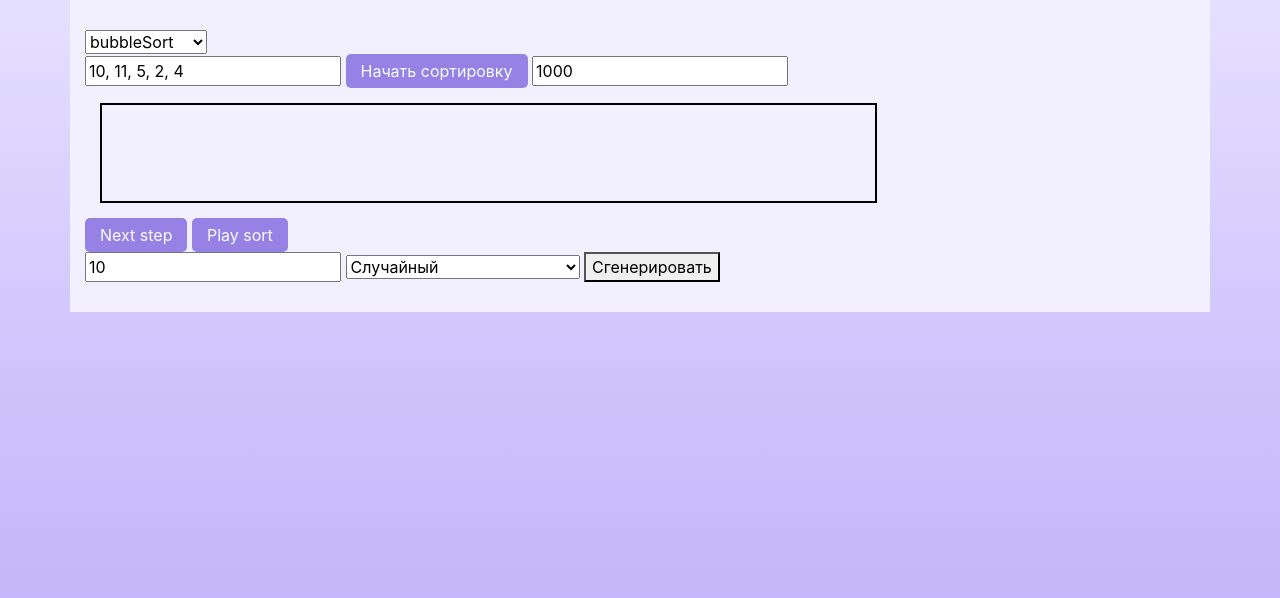
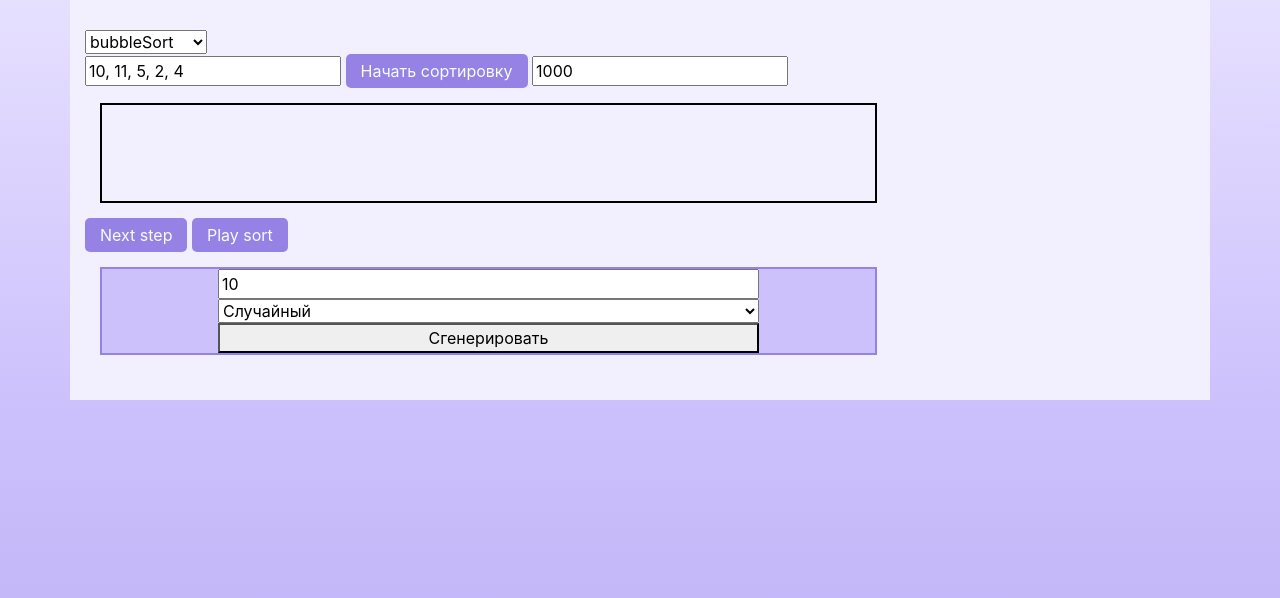
Before and after one commit to GrebenukovaDarya/test, a plain HTML site: page index.html in a window 1280 px wide. Drawn offline with nearby package versions, Linux system fonts and the light colour scheme.

Commit message:
Update style.css

```diff
--- a/styles/style.css
+++ b/styles/style.css
@@ -70,3 +70,21 @@ svg{
     display: flex;
     flex-direction: column;
 }
+
+
+#generator{
+    width: 70%;
+    margin: 15px;
+    border: 2px solid #9682e5;
+    background-color: #cdc1fc;
+}
+#generator form{
+    display: flex;
+    flex-direction: column;
+}
+#generator form select,
+#generator form input,
+#generator form button{
+    width: 70%;
+    margin: auto;
+}
```
